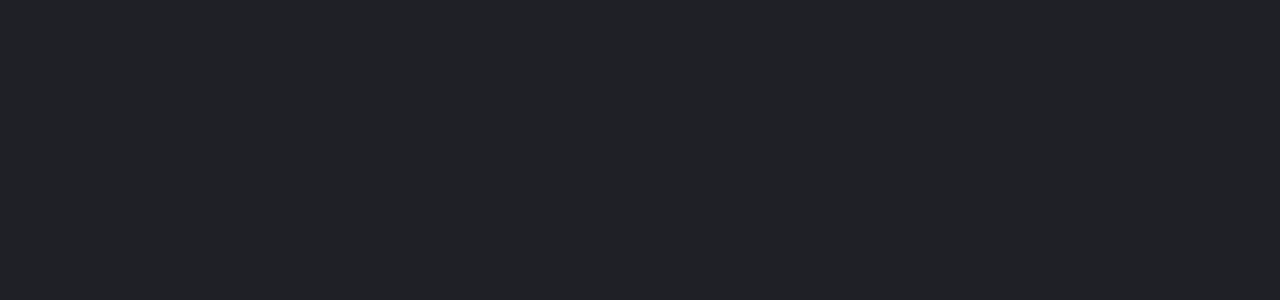
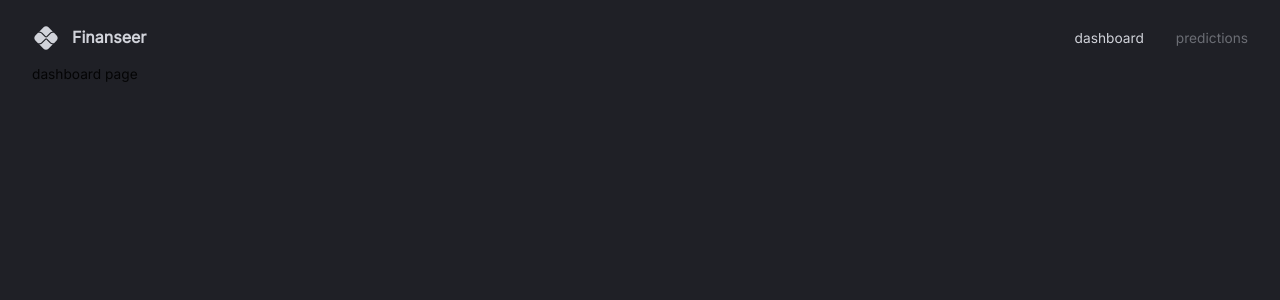
Before and after one commit to moriya2004/finance-app, a React (Vite) app in the folder client/: page / in a window 1280 px wide. Shown: the top 300 px of the page. Built offline with nearby package versions, Linux system fonts and the light colour scheme.

Commit message:
React Router and Navigation

```diff
--- a/client/src/App.tsx
+++ b/client/src/App.tsx
@@ -1,16 +1,27 @@
-import { CssBaseline, ThemeProvider } from "@mui/material";
+import { Box, CssBaseline, ThemeProvider } from "@mui/material";
 import { createTheme } from "@mui/material/styles";
 import { useMemo } from "react";
 import { themeSettings } from "./theme";
+import { BrowserRouter, Route, Routes } from "react-router-dom";
+import Navbar from "@/scenes/navbar";
 
 function App() {
   const theme = useMemo(() => createTheme(themeSettings), []);
   return (
-  <div className="app">
-     <ThemeProvider theme={theme}>
-     <CssBaseline />
-     </ThemeProvider>
-  </div>
+    <div className="app">
+      <BrowserRouter>
+        <ThemeProvider theme={theme}>
+          <CssBaseline />
+          <Box width="100%" height="100%" padding="1rem 2rem 4rem 2rem">
+            <Navbar />
+            <Routes>
+              <Route path="/" element={<div>dashboard page</div>} />
+              <Route path="/predictions" element={<div>predictions page</div>} />
+            </Routes>
+          </Box>
+        </ThemeProvider>
+      </BrowserRouter>
+    </div>
   );
 }
 
--- /dev/null
+++ b/client/src/components/FlexBetween.tsx
@@ -0,0 +1,10 @@
+import { Box } from "@mui/material";
+import { styled } from "@mui/system";
+
+const FlexBetween = styled(Box)({
+  display: "flex",
+  justifyContent: "space-between",
+  alignItems: "center",
+});
+
+export default FlexBetween;
--- /dev/null
+++ b/client/src/scenes/navbar/index.tsx
@@ -0,0 +1,51 @@
+import {useState} from 'react';
+import { Link } from 'react-router-dom';
+import PixIcon from "@mui/icons-material/Pix";
+import { Box , Typography, useTheme } from '@mui/material';
+import FlexBetween from '@/components/FlexBetween';
+
+const Navbar = () => {
+    const {palette} = useTheme();
+    const [selected, setSelected] = useState("dashboard");
+  return (
+    <FlexBetween mb="0.25rem" p="0.5rem 0rem" color={palette.grey[300]}>
+      {/* LEFT SIDE */}
+      <FlexBetween gap="0.75rem">
+        <PixIcon sx={{ fontSize: "28px" }} />
+        <Typography variant="h4" fontSize="16px">
+          Finanseer
+        </Typography>
+      </FlexBetween>
+
+      {/* RIGHT SIDE */}
+      <FlexBetween gap="2rem">
+        <Box sx={{ "&:hover": { color: palette.primary[100] } }}>
+          <Link
+            to="/"
+            onClick={() => setSelected("dashboard")}
+            style={{
+              color: selected === "dashboard" ? "inherit" : palette.grey[700],
+              textDecoration: "inherit",
+            }}
+          >
+            dashboard
+          </Link>
+        </Box>
+        <Box sx={{ "&:hover": { color: palette.primary[100] } }}>
+          <Link
+            to="/predictions"
+            onClick={() => setSelected("predictions")}
+            style={{
+              color: selected === "predictions" ? "inherit" : palette.grey[700],
+              textDecoration: "inherit",
+            }}
+          >
+            predictions
+          </Link>
+        </Box>
+      </FlexBetween>
+    </FlexBetween>
+  );
+};
+
+export default Navbar;
```
